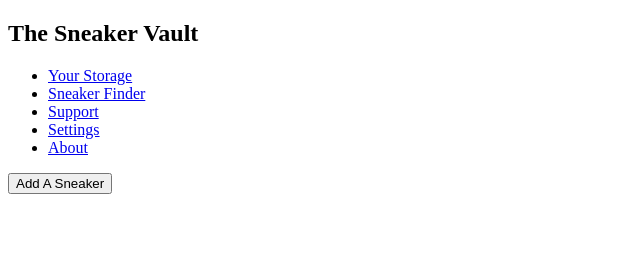
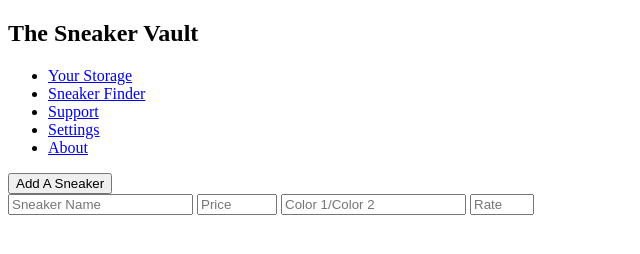
Before and after one commit to KenCab123/The-Sneaker-Vault, a plain HTML site: page index.html in a window 1280 px wide. Shown: the whole page, without its empty margins (0-640 px from the left). Drawn offline with Linux system fonts and the light colour scheme.

Commit message:
Created my inputs

```diff
--- a/index.html
+++ b/index.html
@@ -25,7 +25,12 @@
     <section>
         <button type="button" id="add-sneaker">Add A Sneaker</button>
         <div class="sneaker-cart">
-            <form class="sneaker-adder"></form>
+            <form class="sneaker-adder">
+                <input type="text" name="name" id="sneaker-name-text" placeholder="Sneaker Name" required>
+                <input type="number" name="price" id="sneaker-price-text" placeholder="Price" min="1" max="99999" required>
+                <input type="text" name="color" id="sneaker-color-text" placeholder="Color 1/Color 2" required>
+                <input type="number" name="rating" id="sneaker-rating-text" placeholder="Rate" min="1" max="100" required>
+            </form>
         </div>
     </section>
 </body>
```
